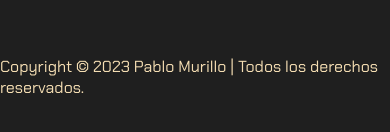
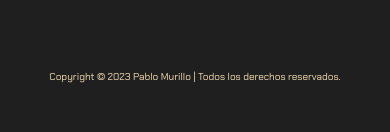
Before and after one commit to PabloMur/weatherapp, a React (Vite) app: page / in a window 390 px wide. Shown: the part 894-1026 px from the top of the page. Built offline with nearby package versions, Linux system fonts and the light colour scheme; no server answers.

Commit message:
footer mobile

```diff
--- a/src/components/Background/styles.module.css
+++ b/src/components/Background/styles.module.css
@@ -1,5 +1,5 @@
 .root {
-  min-height: 100vh;
+  height: 100vh;
   width: 100%;
   background-color: black;
   display: flex;
--- a/src/components/Footer/index.tsx
+++ b/src/components/Footer/index.tsx
@@ -1,10 +1,10 @@
 import css from "./styles.module.css";
 export const Footer = () => {
   return (
-    <>
-      <div className={css.root}>
+    <div className={css.root}>
+      <p className={css["p"]}>
         Copyright © 2023 Pablo Murillo | Todos los derechos reservados.
-      </div>
-    </>
+      </p>
+    </div>
   );
 };
--- a/src/components/Footer/styles.module.css
+++ b/src/components/Footer/styles.module.css
@@ -6,3 +6,7 @@
   background-color: rgb(31, 31, 31);
   color: wheat;
 }
+
+.p {
+  font-size: 10px;
+}
```
